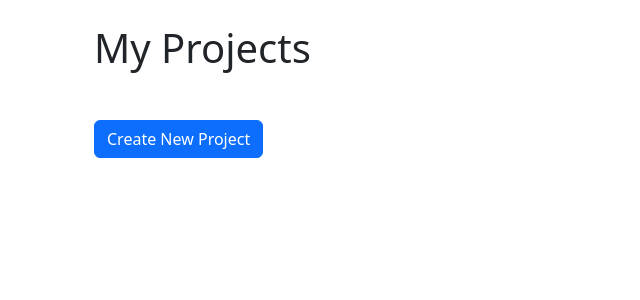
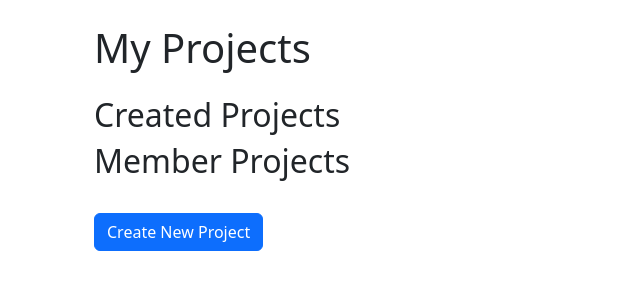
Before and after one commit to modemobpsycho/flask-project-tracker, a Flask app: page /projects in a window 1280 px wide. Shown: the part 72-372 px from the top of the page, without its empty margins (0-640 px from the left). Run offline with Flask 3, Linux system fonts and the light colour scheme; the visitor is signed in with stand-in values (Sample User, id 1); data comes from the database, SQL or seed files in the repository; data that the repository does not hold is empty; parts of the project's set-up code (start-up, migrations or seed data) failed here and were passed over; some libraries are stand-ins or nearby versions.

Commit message:
new fix feats

```diff
--- a/website/accounts/models.py
+++ b/website/accounts/models.py
@@ -18,7 +18,9 @@ class User(UserMixin, db.Model):
     is_confirmed = db.Column(db.Boolean, nullable=False, default=False)
     confirmed_on = db.Column(db.DateTime, nullable=True)
 
-    profile = db.relationship("Profile", uselist=False, backref="user")
+    profile = db.relationship(
+        "Profile", uselist=False, backref="user", cascade="all, delete-orphan"
+    )
 
     def __init__(
         self,
--- a/website/projects/views.py
+++ b/website/projects/views.py
@@ -28,8 +28,20 @@ projects_bp = Blueprint("projects", __name__)
 @projects_bp.route("/projects")
 @login_required
 def projects():
-    user_projects = Project.query.filter_by(creator_id=current_user.id).all()
-    return render_template("projects/projects.html", projects=user_projects)
+    user_created_projects = Project.query.filter_by(creator_id=current_user.id).all()
+    user_member_projects = (
+        Project.query.join(Project.members)
+        .filter(
+            ProjectMember.user_id == current_user.id,
+            ProjectMember.user_id != Project.creator_id,
+        )
+        .all()
+    )
+    return render_template(
+        "projects/projects.html",
+        created_projects=user_created_projects,
+        member_projects=user_member_projects,
+    )
 
 
 @projects_bp.route("/projects/create", methods=["GET", "POST"])
@@ -37,13 +49,31 @@ def projects():
 def create_project():
     form = CreateProjectForm()
     if form.validate_on_submit():
+        existing_project = Project.query.filter_by(
+            creator_id=current_user.id,
+            name=form.name.data,
+        ).first()
+
+        if existing_project:
+            flash("You already have a project with this name", "danger")
+            return redirect(url_for("projects.create_project"))
+
         project = Project(
             name=form.name.data,
             description=form.description.data,
-            creator_id=form.creator_id.data,
+            creator_id=current_user.id,
             visibility=form.visibility.data,
         )
         db.session.add(project)
+        db.session.commit()
+
+        role = "creator"
+        project_member = ProjectMember(
+            user_id=current_user.id,
+            project_id=project.id,
+            role=role,
+        )
+        db.session.add(project_member)
         db.session.commit()
 
         flash("Project created successfully", "success")
@@ -207,22 +237,29 @@ def send_request(project_id):
     if project is None:
         flash("Project not found", "danger")
         return redirect(url_for("projects.projects"))
-
+    user = User.query.get(current_user.id)
+    join_request = JoinRequest.query.filter_by(
+        sender_id=current_user.id, project_id=project.id
+    ).first()
     form = SendJoinRequestForm()
     if form.validate_on_submit():
-        sender_type = "user"
-        request = JoinRequest(
-            user_id=creator_id,
-            project_id=project_id,
-            sender_id=current_user.id,
-            sender_type=sender_type,
-            message=form.message.data,
-            role=form.role.data,
-        )
-        db.session.add(request)
-        db.session.commit()
-        flash("Join request sent successfully", "success")
-        return redirect(url_for("projects.project_details", project_id=project_id))
+        if join_request is None:
+            sender_type = "user"
+            request = JoinRequest(
+                user_id=creator_id,
+                project_id=project_id,
+                sender_id=current_user.id,
+                sender_type=sender_type,
+                message=form.message.data,
+                role=form.role.data,
+            )
+            db.session.add(request)
+            db.session.commit()
+            flash("Join request sent successfully", "success")
+            return redirect(url_for("projects.project_details", project_id=project_id))
+        else:
+            flash(f"You have already sent a join request to {project.name}", "danger")
+            return redirect(url_for("projects.project_details", project_id=project_id))
 
     return render_template(
         "projects/send_request.html", form=form, project_id=project_id
@@ -326,7 +363,8 @@ def invite_member(project_id):
             join_request = JoinRequest.query.filter_by(
                 user_id=user.id, project_id=project.id
             ).first()
-            if project_member is None and join_request is None:
+            is_creator = current_user.id == project.creator_id
+            if project_member is None and join_request is None and not is_creator:
                 join_request = JoinRequest(
                     project_id=project.id,
                     user_id=user.id,
@@ -342,6 +380,6 @@ def invite_member(project_id):
         else:
             flash(f"No user found with email {email}.", "danger")
     else:
-        flash_errors(invite_form)
+        flash(f"Smth wrong", "danger")
 
     return redirect(url_for("projects.project_details", project_id=project.id))
--- a/website/static/styles/projects.css
+++ b/website/static/styles/projects.css
@@ -45,3 +45,11 @@
 .project-link:hover {
     color: #0056b3;
 }
+
+.created-project {
+    border: 2px solid rgb(0, 187, 0);
+}
+
+.member-project {
+    border: 2px solid rgb(181, 0, 0);
+}
--- a/website/templates/projects/projects.html
+++ b/website/templates/projects/projects.html
@@ -1,4 +1,3 @@
-<!-- website/templates/projects/projects.html -->
 {% extends "_base.html" %} {% block css %}
 <link
     rel="stylesheet"
@@ -7,10 +6,11 @@
 {% endblock %} {% block content %}
 <div class="container">
     <h1 class="mb-4">My Projects</h1>
+    <h2>Created Projects</h2>
     <div class="row">
-        {% for project in projects %}
+        {% for project in created_projects %}
         <div class="col-md-4">
-            <div class="card mb-4">
+            <div class="card mb-4 created-project">
                 <div class="card-body">
                     <h5 class="card-title">{{ project.name }}</h5>
                     <p class="card-text">{{ project.description }}</p>
@@ -30,6 +30,32 @@
         </div>
         {% endfor %}
     </div>
+
+    <h2>Member Projects</h2>
+    <div class="row">
+        {% for project in member_projects %}
+        <div class="col-md-4">
+            <div class="card mb-4 member-project">
+                <div class="card-body">
+                    <h5 class="card-title">{{ project.name }}</h5>
+                    <p class="card-text">{{ project.description }}</p>
+                    <div
+                        class="d-flex justify-content-between align-items-center"
+                    >
+                        <div class="btn-group">
+                            <a
+                                href="{{ url_for('projects.project_details', project_id=project.id) }}"
+                                class="btn btn-md btn-outline-primary"
+                                >View</a
+                            >
+                        </div>
+                    </div>
+                </div>
+            </div>
+        </div>
+        {% endfor %}
+    </div>
+
     <a
         href="{{ url_for('projects.create_project') }}"
         class="btn btn-primary mt-4"
```
Also changed, not shown: website/templates/projects/project_details.html (+0 -15 lines).
